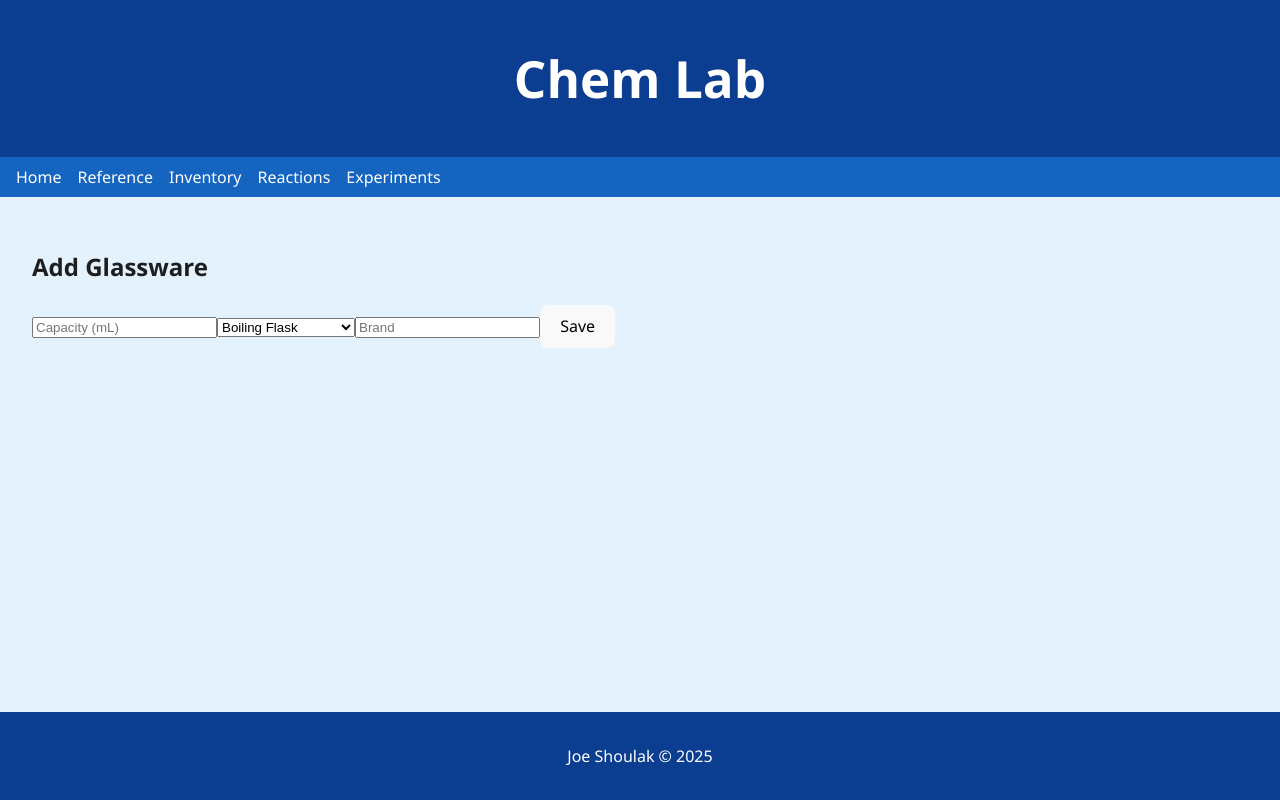
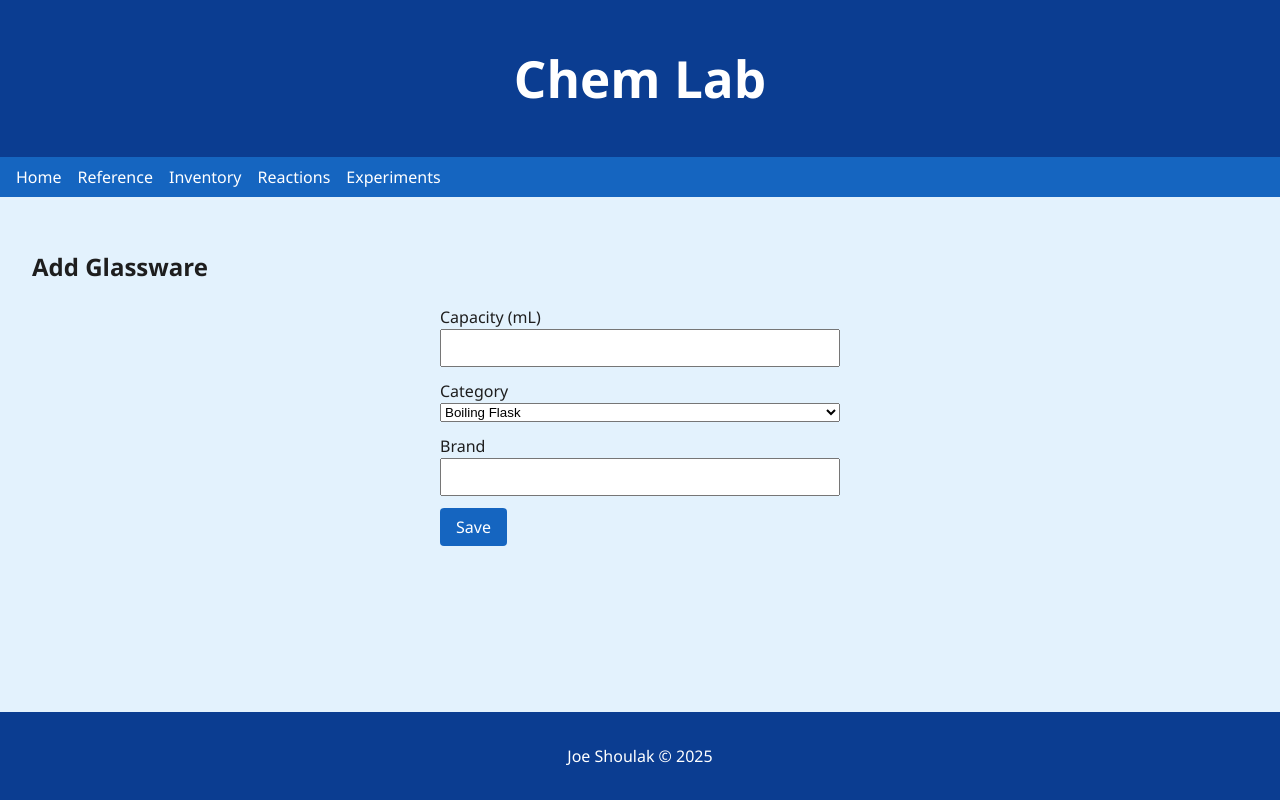
Before and after one commit to JoePShoulak/chem-lab, a React (Vite) app in the folder client/: page /inventory/new in a window 1280 px wide. Built offline with nearby package versions, Linux system fonts and the light colour scheme.

Commit message:
Style glassware forms and inventory list

```diff
--- a/client/src/pages/CreateGlassware.jsx
+++ b/client/src/pages/CreateGlassware.jsx
@@ -40,13 +40,17 @@ export default function CreateGlassware() {
   return (
     <div>
       <h2>Add Glassware</h2>
-      <form onSubmit={handleSubmit}>
+      <form className="glassware-form" onSubmit={handleSubmit}>
+        <label>
+          Capacity (mL)
           <input
             type="number"
             value={capacity}
             onChange={e => setCapacity(e.target.value)}
-          placeholder="Capacity (mL)"
           />
+        </label>
+        <label>
+          Category
           <select value={category} onChange={e => setCategory(e.target.value)}>
             {categories.map(c => (
               <option key={c} value={c}>
@@ -54,11 +58,14 @@ export default function CreateGlassware() {
               </option>
             ))}
           </select>
+        </label>
+        <label>
+          Brand
           <input
             value={brand}
             onChange={e => setBrand(e.target.value)}
-          placeholder="Brand"
           />
+        </label>
         <button type="submit">Save</button>
       </form>
     </div>
--- a/client/src/pages/EditGlassware.jsx
+++ b/client/src/pages/EditGlassware.jsx
@@ -56,13 +56,17 @@ export default function EditGlassware() {
   return (
     <div>
       <h2>Edit Glassware</h2>
-      <form onSubmit={handleSubmit}>
+      <form className="glassware-form" onSubmit={handleSubmit}>
+        <label>
+          Capacity (mL)
           <input
             type="number"
             value={capacity}
             onChange={e => setCapacity(e.target.value)}
-          placeholder="Capacity (mL)"
           />
+        </label>
+        <label>
+          Category
           <select value={category} onChange={e => setCategory(e.target.value)}>
             {categories.map(c => (
               <option key={c} value={c}>
@@ -70,11 +74,14 @@ export default function EditGlassware() {
               </option>
             ))}
           </select>
+        </label>
+        <label>
+          Brand
           <input
             value={brand}
             onChange={e => setBrand(e.target.value)}
-          placeholder="Brand"
           />
+        </label>
         <button type="submit">Update</button>
       </form>
     </div>
--- a/client/src/pages/GlasswareDetail.jsx
+++ b/client/src/pages/GlasswareDetail.jsx
@@ -23,7 +23,7 @@ export default function GlasswareDetail() {
   if (!glass) return <p>Glassware not found.</p>;
 
   return (
-    <div>
+    <div className="glassware-detail">
       <h2>
         {glass.brand} {glass.category}
       </h2>
--- a/client/src/pages/Inventory.jsx
+++ b/client/src/pages/Inventory.jsx
@@ -1,5 +1,6 @@
 import { useEffect, useState } from "react";
 import { Link, useSearchParams } from "react-router-dom";
+import "./Glassware.scss";
 
 const API_URLS = {
   all: "/api/inventory",
@@ -45,12 +46,16 @@ export default function Inventory() {
       {(type === "glassware" || type === "all") && (
         <Link to="/inventory/new">Add Glassware</Link>
       )}
-      <ul>
+      <ul className="glassware-list">
         {items.map(g => (
           <li key={g._id}>
-            <Link to={`/inventory/${g._id}`}>{g.brand} {g.category} ({g.capacity} mL)</Link>{" "}
-            <Link to={`/inventory/${g._id}/edit`}>Edit</Link>{" "}
-            <button onClick={() => deleteItem(g._id)}>Delete</button>
+            <Link to={`/inventory/${g._id}`}>
+              {g.brand} {g.category} ({g.capacity} mL)
+            </Link>
+            <div className="actions">
+              <Link to={`/inventory/${g._id}/edit`}>Edit</Link>
+              <button onClick={() => deleteItem(g._id)}>Delete</button>
+            </div>
           </li>
         ))}
       </ul>
```
Lines whose indentation alone changed are shown as unchanged.
